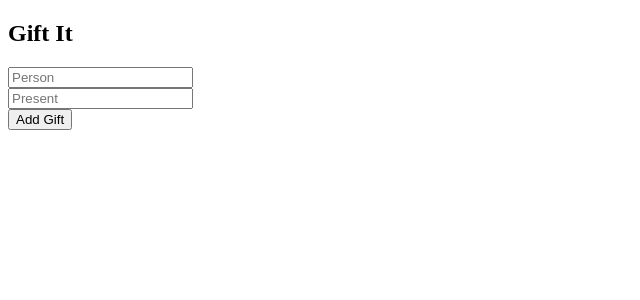
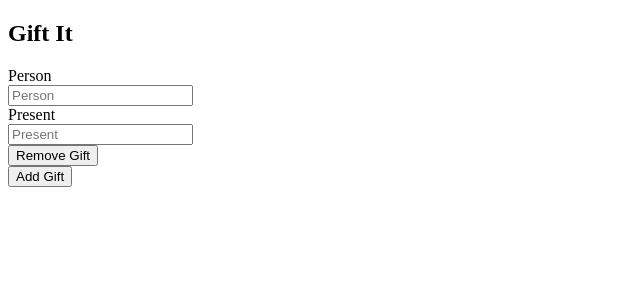
Before and after one commit to Konsep-Koding/TDD_React, a React (Create React App) app: page / in a window 1280 px wide. Both pictures are taken after a click on the button "Add Gift". Shown: the top 300 px of the page, without its empty margins (0-640 px from the left). Built offline with nearby package versions, Linux system fonts and the light colour scheme.

Commit message:
Making Remove test And Remove feature gift

```diff
--- a/src/component/App.js
+++ b/src/component/App.js
@@ -18,13 +18,21 @@
     this.setState({ gifts });
   }
 
+  removeGift = (id) => {
+    const gifts = this.state.gifts.filter(gift => gift.id !== id)
+
+    this.setState({gifts})
+  }
   render() {
     return (
     <div>
       <h2>Gift It</h2>
       <div className='gift-list'>
         {this.state.gifts.map(gift => (
-          <Gift key={gift.id}/>
+          <Gift
+           gift={gift}
+           removeGift={this.removeGift}
+           key={gift.id}/>
         ))}
       </div>
       <Button className="btn-add" onClick={this.addGift}> Add Gift </Button>
--- a/src/component/Gift.js
+++ b/src/component/Gift.js
@@ -1,5 +1,5 @@
 import React, { Component } from 'react'
-import { Form, FormGroup, FormControl, ControlLabel, Button } from 'react-bootstrap';
+import { Form, FormGroup, FormControl, Button, FormLabel } from 'react-bootstrap';
  class Gift extends Component {
     constructor(props) {
         super(props);
@@ -12,6 +12,7 @@
         return (
           <div className='gift'>
             <Form>
+            <FormLabel>Person</FormLabel>
                 <FormGroup>
                     <FormControl
                       placeholder="Person"
@@ -19,6 +20,7 @@
                       onChange={event => this.setState({ person: event.target.value })}
                     />
                 </FormGroup>
+            <FormLabel>Present</FormLabel>
                 <FormGroup>
                     <FormControl
                       placeholder="Present"
@@ -27,6 +29,11 @@
                     />
                 </FormGroup>
             </Form>
+            <Button
+            onClick={() => this.props.removeGift(this.props.gift.id)}
+            className='btn-remove'>
+              Remove Gift
+            </Button>
           </div>
         )
     }
```
Also changed, not shown: 2 other files (tests, documents, lock files or other folders).
